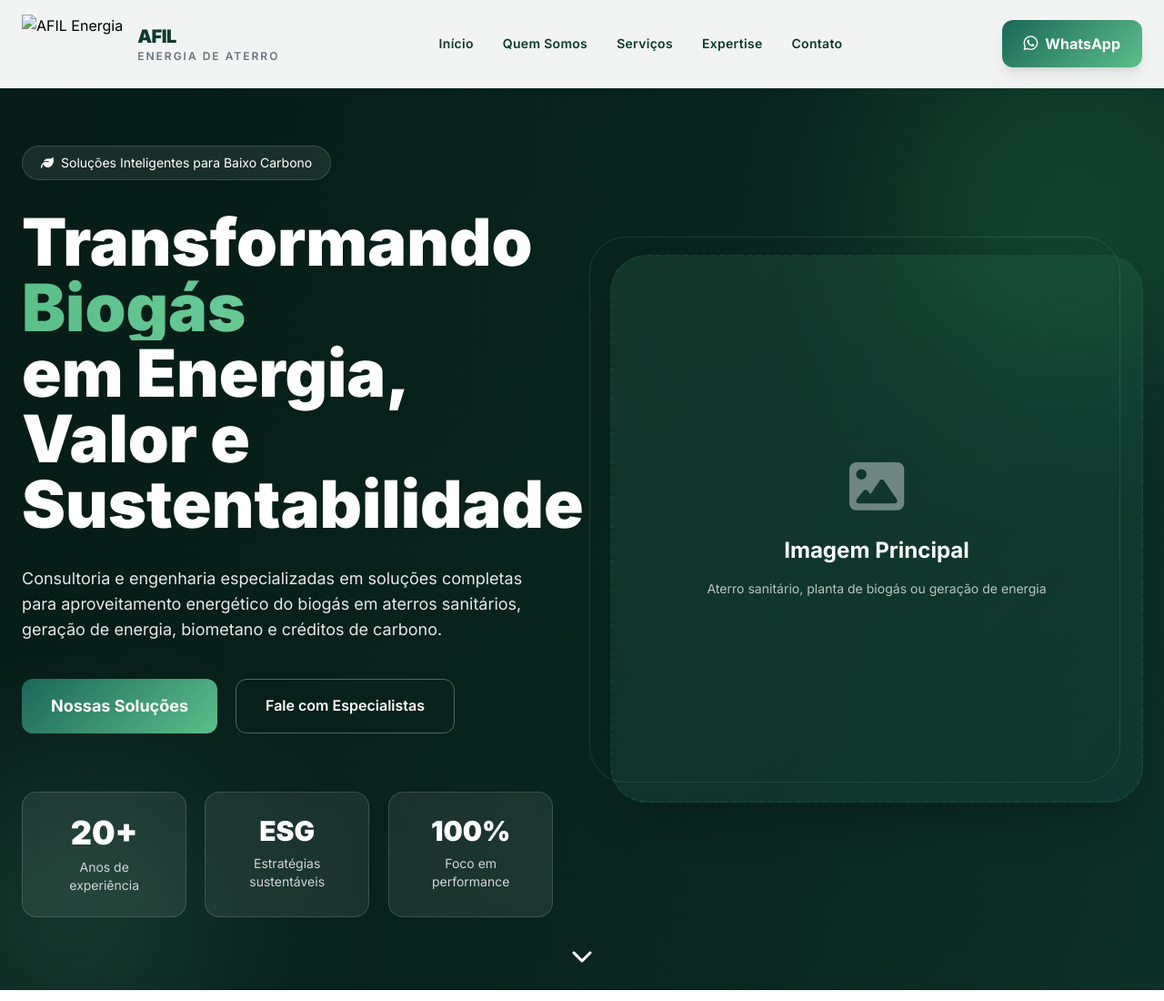
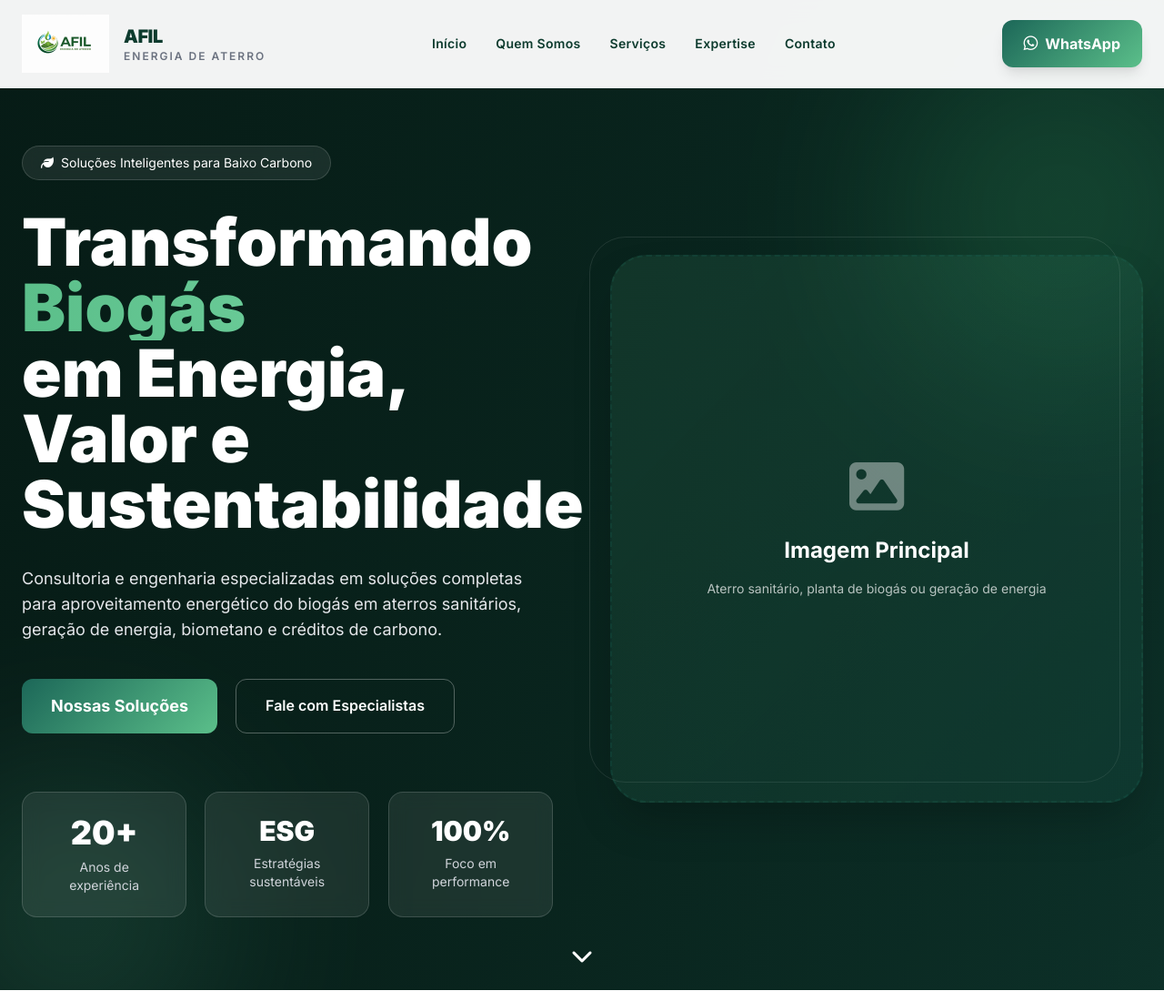
Before and after one commit to ikarolina/Site-AFIL-Energia-Aterro, a plain HTML site: page index.html in a window 1280 px wide. Shown: the top 1100 px of the page at 91% size. Drawn offline with nearby package versions, Linux system fonts and the light colour scheme.

Commit message:
ajuste no logo

```diff
--- a/index.html
+++ b/index.html
@@ -316,7 +316,7 @@
 
                 <!-- LOGO -->
                 <div class="flex items-center gap-3 md:gap-4 flex-shrink-0">
-                    <img src="logo-afil.png" alt="AFIL Energia" class="h-14 md:h-16 w-auto object-contain hover:scale-105 transition">
+                    <img src="img\logo-afil.JPEG" alt="AFIL Energia" class="h-14 md:h-16 w-auto object-contain hover:scale-105 transition">
                     <div class="hidden sm:block">
                         <h2 class="font-black text-lg md:text-xl tracking-tight text-verde">AFIL</h2>
                         <p class="text-xs uppercase tracking-[2px] text-gray-500 font-semibold">Energia de Aterro</p>
```
Also changed, not shown: img/logo-afil.jpeg (renamed from img/logo-afil.png.jpeg).
